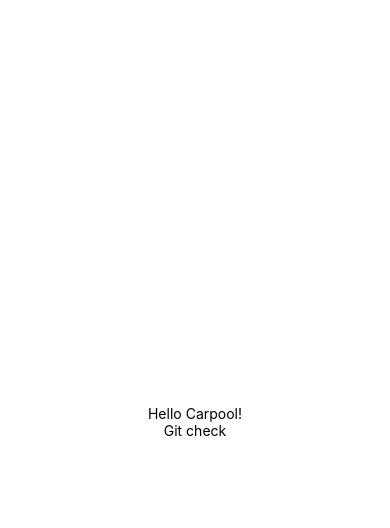
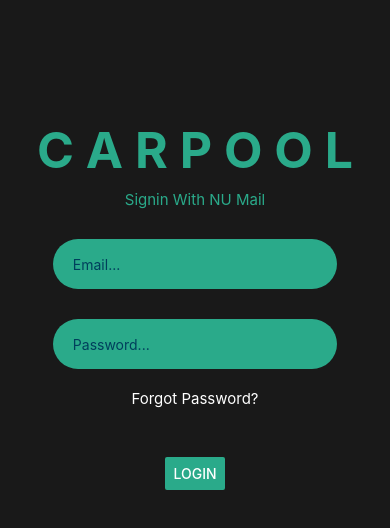
Before and after one commit to owaissultan3000/Frontend_Pool, a React Native app: screen / in a window 390 px wide. Shown: the top 528 px of the page. Built offline with nearby package versions, Linux system fonts and the light colour scheme.

Commit message:
Login form cmplete

```diff
--- a/App.js
+++ b/App.js
@@ -1,20 +1,15 @@
-import React from 'react';
-import { StyleSheet, Text, View } from 'react-native';
+import React, { Component } from 'react'
+import { Text, View } from 'react-native'
+import Welcome from './Components/Welcome'
 
-export default function App() {
-  return (
-    <View style={styles.container}>
-      <Text>Hello Carpool!</Text>
-      <Text>Git check</Text>
-    </View>
-  );
+export class App extends Component {
+  render() {
+    return (
+
+        <Welcome/>
+
+    )
+  }
 }
 
-const styles = StyleSheet.create({
-  container: {
-    flex: 1,
-    backgroundColor: '#fff',
-    alignItems: 'center',
-    justifyContent: 'center',
-  },
-});
+export default App
--- /dev/null
+++ b/Components/Welcome.js
@@ -0,0 +1,101 @@
+import React,{useState} from 'react';
+import { StyleSheet, Text, View, TextInput, TouchableOpacity,Button,Keyboard, SafeAreaView } from 'react-native';
+
+export default function Welcome() {
+  const [email, setEmail] = useState('');
+  const [password, setPassword] = useState('');
+
+
+  const submitValue = () => {
+
+    setEmail('');
+    setPassword('');
+    Keyboard.dismiss()
+  }
+  return (
+
+    <View style={styles.container}>
+      <View style={styles.container}>
+        <Text style={styles.logo}>C A R P O O L</Text>
+        <Text style={styles.subText}>Signin With NU Mail</Text>
+        <View style={styles.inputView} >
+          <TextInput
+            style={styles.inputText}
+            type = "text"
+            placeholder="Email..."
+            placeholderTextColor="#003f5c"
+            value = {email}
+            onChangeText={setEmail}/>
+        </View>
+        <View style={styles.inputView} >
+          <TextInput
+            secureTextEntry
+            type = "password"
+            style={styles.inputText}
+            placeholder="Password..."
+            placeholderTextColor="#003f5c"
+            value = {password}
+            onChangeText={setPassword}/>
+        </View>
+        <TouchableOpacity>
+          <Text style={styles.forgot}>Forgot Password?</Text>
+        </TouchableOpacity>
+        <TouchableOpacity style={styles.loginBtn}>
+        <Button title="LOGIN" color="#2AAA8A" onPress={submitValue}/>
+        </TouchableOpacity>
+
+      </View>
+    </View>
+
+  );
+}
+
+
+const styles = StyleSheet.create({
+  container: {
+    flex: 1,
+    backgroundColor: '#191919',
+    alignItems: 'center',
+  },
+  logo:{
+    fontWeight:"bold",
+    fontSize:50,
+    color:"#2AAA8A",
+    marginTop:120,
+
+  },
+  subText:{
+    fontSize:15,
+    color:"#2AAA8A",
+    marginTop:10,
+  },
+  inputView:{
+    width:"90%",
+    backgroundColor:"#2AAA8A",
+    borderRadius:25,
+    height:50,
+    marginTop:30,
+    justifyContent:"center",
+    padding:20
+  },
+  inputText:{
+    height:50,
+    color:"white"
+  },
+  forgot:{
+    color:"white",
+    marginTop:20,
+    fontSize:15
+  },
+  loginBtn:{
+    width:"80%",
+    borderRadius:30,
+    height:50,
+    alignItems:"center",
+    justifyContent:"center",
+    marginTop:40
+  },
+  loginText:{
+    color:"white"
+  }
+});
```
